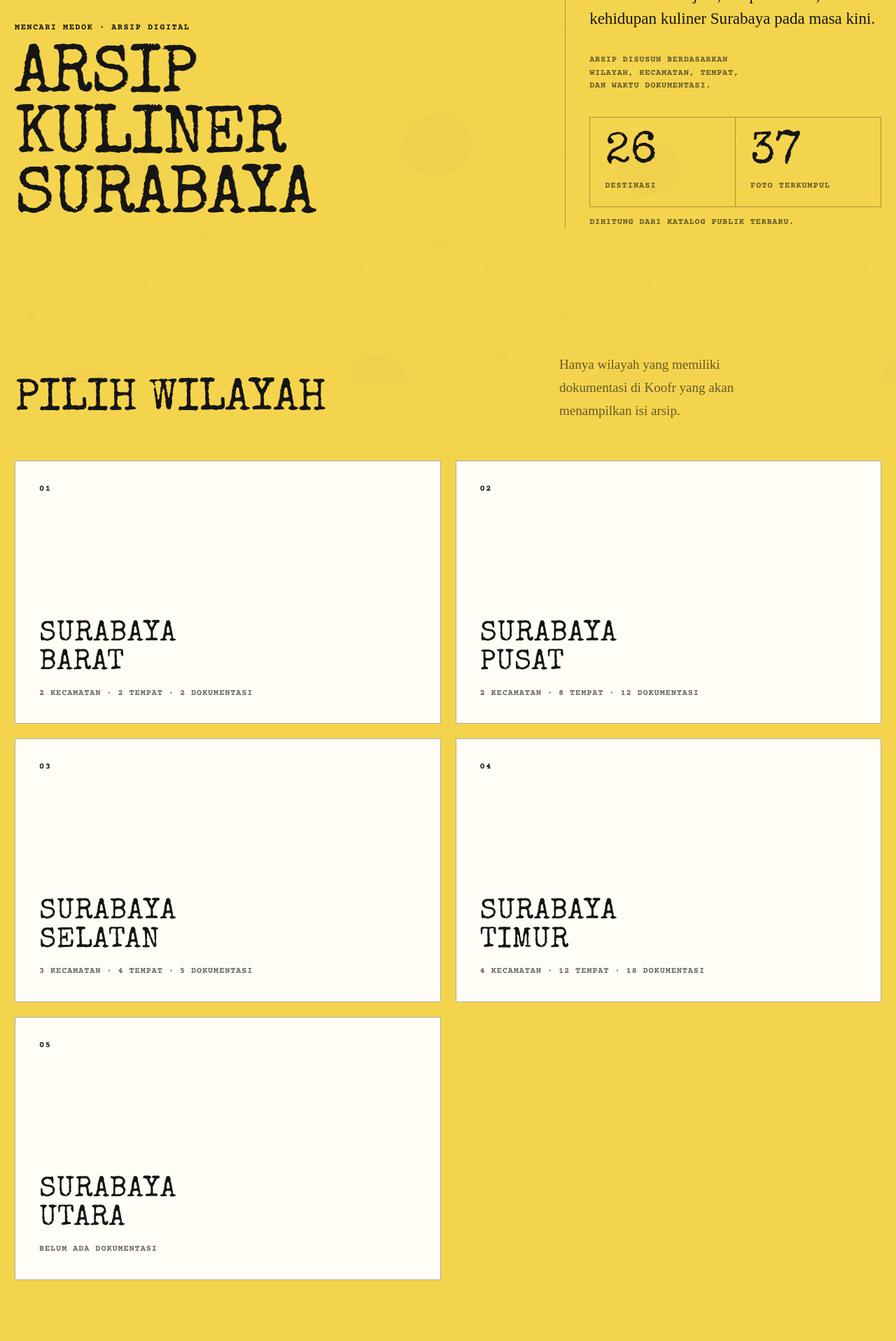
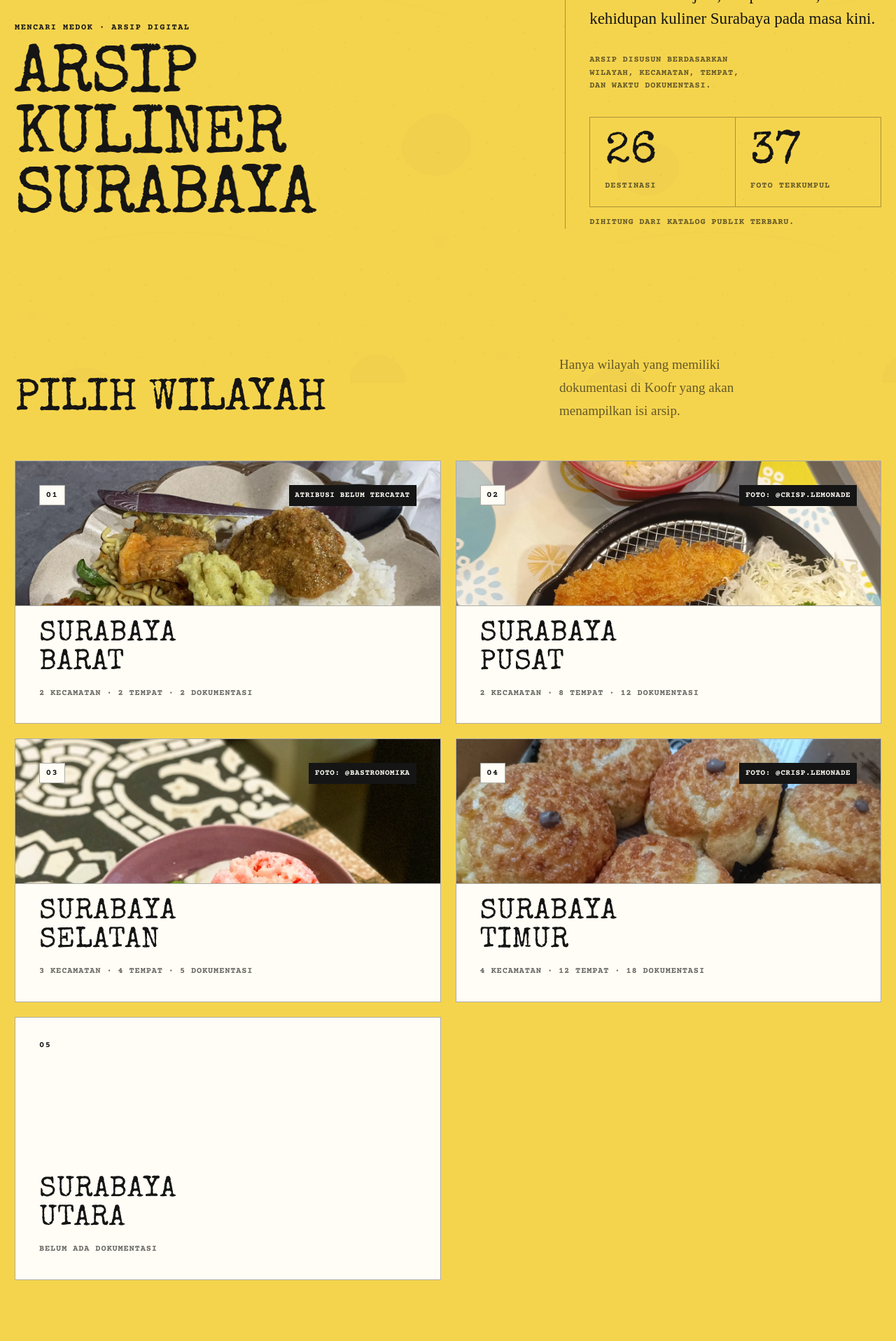
Before and after one commit to mencarimedok/mencarimedok.github.io, a Jekyll site: the page built from arsip/index.html, in a window 1280 px wide. Shown: the part 353-2269 px from the top of the page at 70% size. Built offline with Jekyll 4.4.1, drawn with Linux system fonts in a browser that asks for light colours; some web fonts are replaced.

Commit message:
Add random region cover photos

```diff
--- a/assets/css/archive.css
+++ b/assets/css/archive.css
@@ -388,6 +388,7 @@
 
 .archive-region-card {
   position: relative;
+  isolation: isolate;
   display: flex;
   flex-direction: column;
   justify-content: space-between;
@@ -413,6 +414,96 @@
   transform: translateY(-3px);
   background: #ffffff;
   text-decoration: none;
+}
+
+.archive-region-card__image {
+  position: absolute;
+  z-index: 0;
+  inset: 0;
+
+  width: 100%;
+  height: 100%;
+
+  object-fit: cover;
+  opacity: 0;
+  transform: scale(1.001);
+
+  transition:
+    opacity 180ms ease,
+    transform 220ms ease;
+}
+
+.archive-region-card[data-has-thumbnail="true"]
+  .archive-region-card__image {
+  opacity: 1;
+}
+
+.archive-region-card[data-has-thumbnail="true"]:hover
+  .archive-region-card__image {
+  transform: scale(1.035);
+}
+
+.archive-region-card[data-has-thumbnail="true"]
+  .archive-region-card__number {
+  z-index: 2;
+  align-self: flex-start;
+
+  padding: 0.45rem 0.55rem;
+  border: 1px solid var(--archive-border);
+  background: var(--archive-paper);
+}
+
+.archive-region-card[data-has-thumbnail="true"]
+  .archive-region-card__body {
+  z-index: 2;
+
+  margin:
+    0
+    calc(-1 * var(--archive-space-4))
+    calc(-1 * var(--archive-space-4));
+
+  padding:
+    var(--archive-space-3)
+    var(--archive-space-4)
+    var(--archive-space-4);
+
+  border-top: 1px solid var(--archive-border);
+  background: var(--archive-paper);
+}
+
+.archive-region-card__credit {
+  position: absolute;
+  z-index: 3;
+  top: var(--archive-space-4);
+  right: var(--archive-space-4);
+
+  max-width: min(58%, 24rem);
+  padding: 0.45rem 0.55rem;
+
+  color: var(--archive-paper);
+  background: var(--archive-ink);
+  opacity: 0;
+
+  transition: opacity 180ms ease;
+
+  font-family:
+    "Courier Prime",
+    "Courier New",
+    Courier,
+    ui-monospace,
+    monospace;
+
+  font-size: 0.6875rem;
+  font-weight: 700;
+  line-height: 1.35;
+  letter-spacing: 0.05em;
+  text-align: right;
+  text-transform: uppercase;
+}
+
+.archive-region-card[data-has-thumbnail="true"]
+  .archive-region-card__credit {
+  opacity: 1;
 }
 
 .archive-region-card:focus-visible {
@@ -659,6 +750,22 @@
     min-height: 13rem;
     padding: var(--archive-space-3);
   }
+
+  .archive-region-card[data-has-thumbnail="true"]
+    .archive-region-card__body {
+    margin:
+      0
+      calc(-1 * var(--archive-space-3))
+      calc(-1 * var(--archive-space-3));
+
+    padding: var(--archive-space-3);
+  }
+
+  .archive-region-card__credit {
+    top: var(--archive-space-3);
+    right: var(--archive-space-3);
+    max-width: 62%;
+  }
 }
 
 /* ---------------------------------------------------------
@@ -672,7 +779,9 @@
 }
 
 @media (prefers-reduced-motion: reduce) {
-  .archive-region-card {
+  .archive-region-card,
+  .archive-region-card__image,
+  .archive-region-card__credit {
     transition: none;
   }
 
--- a/assets/js/archive.js
+++ b/assets/js/archive.js
@@ -10,6 +10,8 @@
 
   const REGION_CARD_SELECTOR = "[data-region-slug]";
   const REGION_META_SELECTOR = "[data-region-meta]";
+  const REGION_IMAGE_SELECTOR = "[data-region-image]";
+  const REGION_CREDIT_SELECTOR = "[data-region-credit]";
   const COUNTER_CONTAINER_ID = "archive-counters";
   const DESTINATION_COUNT_ID = "archive-destination-count";
   const PHOTO_COUNT_ID = "archive-photo-count";
@@ -161,6 +163,171 @@
   }
 
   /**
+   * Mengumpulkan foto yang siap ditampilkan dari seluruh tempat
+   * dalam satu wilayah. Preview berukuran besar diprioritaskan
+   * agar kartu tetap tajam pada layar desktop.
+   *
+   * @param {object} region
+   * @returns {Array<{url: string, credit: string|null}>}
+   */
+  function collectRegionMedia(region) {
+    const candidates = [];
+    const districts = Array.isArray(region?.districts)
+      ? region.districts
+      : [];
+
+    districts.forEach((district) => {
+      const places = Array.isArray(district?.places)
+        ? district.places
+        : [];
+
+      places.forEach((place) => {
+        const mediaItems = Array.isArray(place?.media)
+          ? place.media
+          : [];
+
+        mediaItems.forEach((media) => {
+          if (!media || typeof media !== "object") {
+            return;
+          }
+
+          if (
+            media.previewStatus &&
+            media.previewStatus !== "ready"
+          ) {
+            return;
+          }
+
+          const previewUrl =
+            typeof media.previewUrl === "string"
+              ? media.previewUrl.trim()
+              : "";
+
+          const thumbnailUrl =
+            typeof media.thumbnailUrl === "string"
+              ? media.thumbnailUrl.trim()
+              : "";
+
+          const url = previewUrl || thumbnailUrl;
+
+          if (!url) {
+            return;
+          }
+
+          const credit =
+            typeof media.credit === "string" &&
+            media.credit.trim()
+              ? media.credit.trim()
+              : null;
+
+          candidates.push({
+            url,
+            credit
+          });
+        });
+      });
+    });
+
+    return candidates;
+  }
+
+  /**
+   * Memilih satu item secara acak. Pemilihan dilakukan ulang
+   * setiap katalog dimuat, sehingga reload halaman dapat
+   * menghasilkan sampul wilayah yang berbeda.
+   *
+   * @template T
+   * @param {Array<T>} items
+   * @returns {T|null}
+   */
+  function chooseRandomItem(items) {
+    if (!Array.isArray(items) || items.length === 0) {
+      return null;
+    }
+
+    const index = Math.floor(
+      Math.random() * items.length
+    );
+
+    return items[index] ?? null;
+  }
+
+  /**
+   * Menghapus sampul acak lama dari sebuah kartu.
+   *
+   * @param {Element} card
+   */
+  function clearRegionThumbnail(card) {
+    card.querySelector(
+      REGION_IMAGE_SELECTOR
+    )?.remove();
+
+    card.querySelector(
+      REGION_CREDIT_SELECTOR
+    )?.remove();
+
+    delete card.dataset.hasThumbnail;
+  }
+
+  /**
+   * Menampilkan satu foto acak dari wilayah terkait sebagai
+   * sampul kartu. Foto bersifat dekoratif; kredit tetap
+   * ditampilkan sebagai teks yang dapat dibaca.
+   *
+   * @param {Element} card
+   * @param {object} region
+   */
+  function applyRandomRegionThumbnail(card, region) {
+    clearRegionThumbnail(card);
+
+    const candidate = chooseRandomItem(
+      collectRegionMedia(region)
+    );
+
+    if (!candidate) {
+      return;
+    }
+
+    const image = document.createElement("img");
+    image.className =
+      "archive-region-card__image";
+    image.dataset.regionImage = "";
+    image.alt = "";
+    image.loading = "lazy";
+    image.decoding = "async";
+    image.setAttribute("aria-hidden", "true");
+
+    const credit = document.createElement("span");
+    credit.className =
+      "archive-region-card__credit";
+    credit.dataset.regionCredit = "";
+    credit.textContent = candidate.credit
+      ? `Foto: ${candidate.credit}`
+      : "Atribusi belum tercatat";
+
+    image.addEventListener(
+      "load",
+      () => {
+        card.dataset.hasThumbnail = "true";
+      },
+      { once: true }
+    );
+
+    image.addEventListener(
+      "error",
+      () => {
+        clearRegionThumbnail(card);
+      },
+      { once: true }
+    );
+
+    image.src = candidate.url;
+
+    card.prepend(image);
+    card.append(credit);
+  }
+
+  /**
    * Memperbarui seluruh kartu wilayah di landing page.
    *
    * @param {Array<object>} regions
@@ -190,6 +357,7 @@
           "Data wilayah belum tersedia";
 
         card.dataset.archiveState = "missing";
+        clearRegionThumbnail(card);
 
         return;
       }
@@ -220,6 +388,8 @@
 
       card.dataset.archiveState =
         mediaCount > 0 ? "available" : "empty";
+
+      applyRandomRegionThumbnail(card, region);
     });
   }
 
@@ -333,6 +503,7 @@
       }
 
       card.dataset.archiveState = "error";
+      clearRegionThumbnail(card);
     });
 
     const counterContainer =
```
